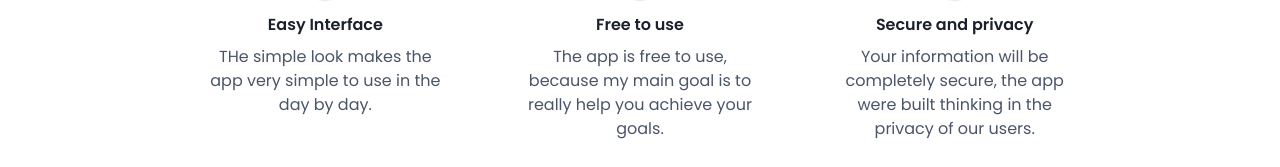
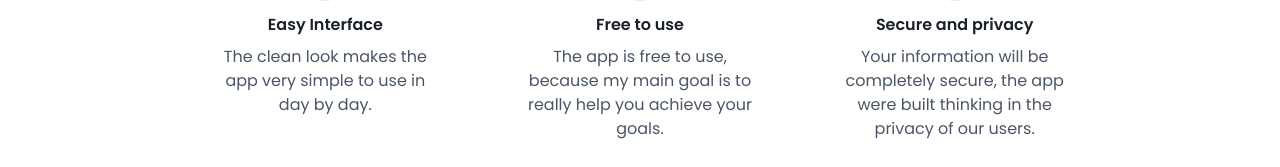
Before and after one commit to arthurpolon/old-polon-finances, a Next.js app: page / in a window 1280 px wide. Shown: the part 775-942 px from the top of the page. Built offline with nearby package versions, Linux system fonts and the light colour scheme.

Commit message:
Home Page finished.

```diff
--- a/pages/index.js
+++ b/pages/index.js
@@ -124,7 +124,7 @@ export default function Home() {
             icon={<Icon as={FiLayout} w={10} h={10} />}
             title={'Easy Interface'}
             text={
-              'THe simple look makes the app very simple to use in the day by day.'
+              'The clean look makes the app very simple to use in day by day.'
             }
           />
           <Feature
```
